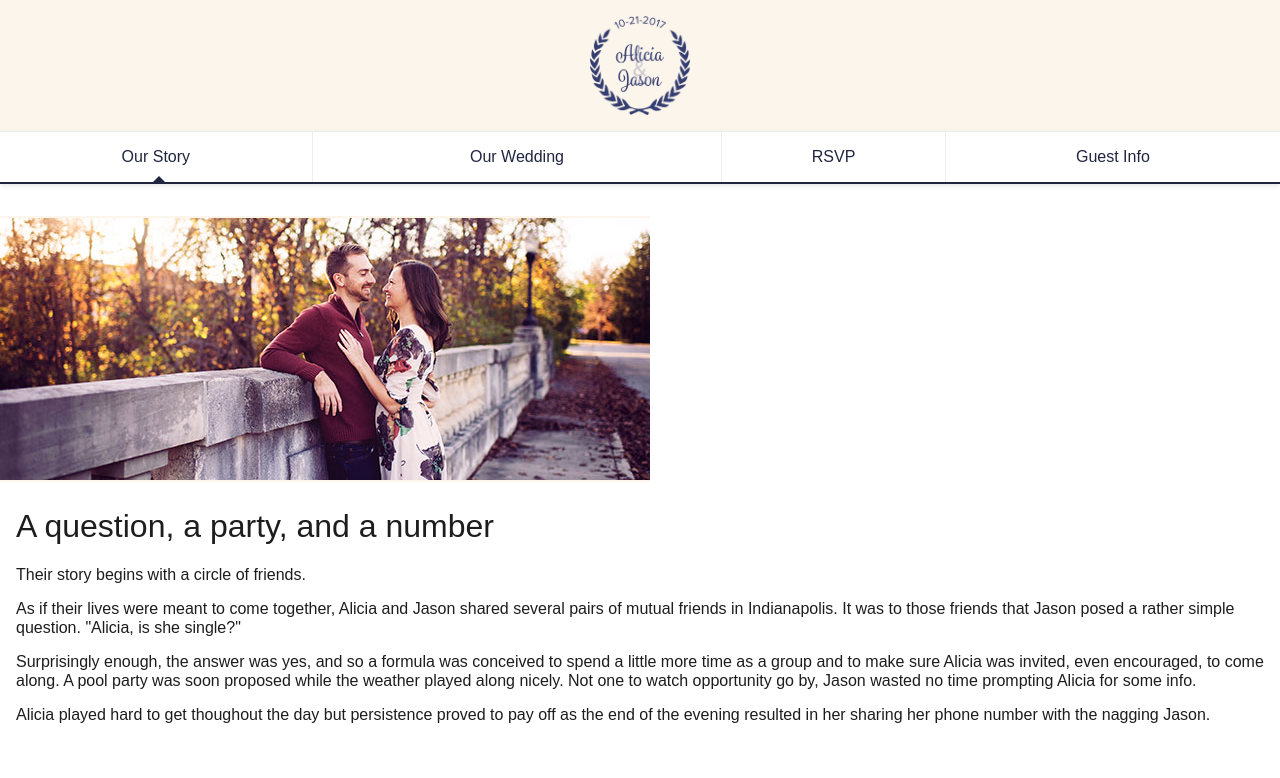
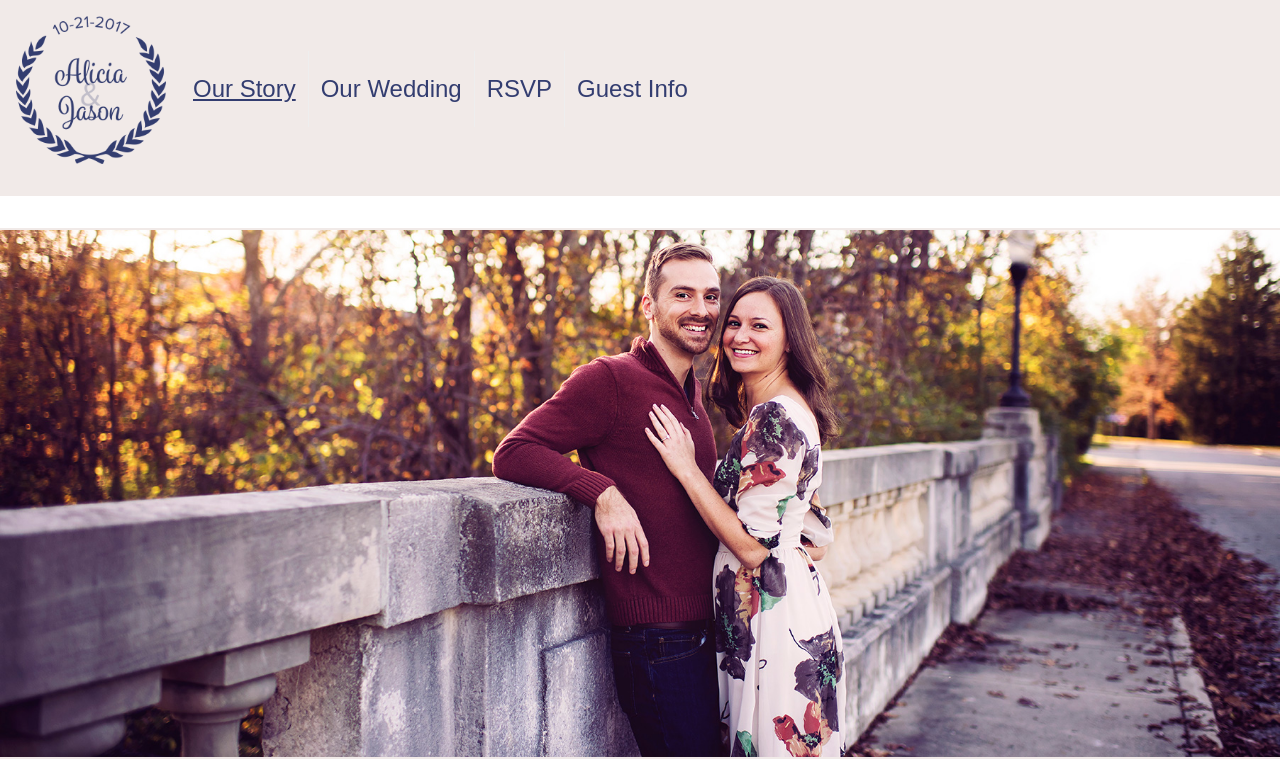
Before and after one commit to JasonAGross/wedding, a plain HTML site: page indexNew.html in a window 1280 px wide. Shown: the top 778 px of the page. Drawn offline with nearby package versions, Linux system fonts and the light colour scheme; some icons are missing.

Commit message:
New page + style updates

```diff
--- a/css/main.scss
+++ b/css/main.scss
@@ -2,8 +2,8 @@
 
 @import 'normalize';
 
-$navy: #20253f;
-$beige: #fcf5ec;
+$navy: #333d70;
+$beige: #f1eae8;
 $dark-gray: #1d1d1e;
 
 html, body {
@@ -18,7 +18,6 @@ h1, h2, h3 {
 
 a, a:active, a:visited {
 	color: $navy;
-	text-decoration: none;
 }
 
 a:hover {
@@ -65,7 +64,9 @@ a:hover {
 		li a {
 			position: relative;
 			display: block;
+			color: $navy;
 			text-align: center;
+			text-decoration: none;
 			padding: 1em .5em;
 
 			&:hover:after, &.active:after {
@@ -84,19 +85,75 @@ a:hover {
 }
 
 .hero {
-	max-width: 100%;
 	margin-top: 2em;
 	border-top: 2px solid $beige;
 	border-bottom: 2px solid $beige;
+
+	img {
+		display: block;
+		max-width: 100%;
+	}
+
+	.large {
+		display: none;
+	}
 }
 
 section {
 	margin: 0 1em;
 }
 
-@media only screen and (min-width: 450px) {
+@media only screen and (min-width: 649px) {
 
+	#pageHeader {
+		padding: 1em;
 
+		img {
+			float: left;
+		}
+
+		nav {
+			float: left;
+			background: none;
+			margin-top: 25px;
+			margin-left: 15px;
+			font-size: 1.25em;
+    		border: none;
+    		box-shadow: none;
+
+    		li a.active {
+    			text-decoration: underline
+    		}
+
+    		li a:hover:after, li a.active:after {
+    			display: none;
+    		}
+		}
+	}
+
+	.hero {
+		.small {
+			display: none;
+		}
+
+		.large {
+			display: block;
+		}
+	}
+
+}
+
+@media only screen and (min-width: 799px) {
+	#pageHeader {
+		img {
+			max-width: 150px;
+		}
+
+		nav {
+			font-size: 1.5em;
+			margin-top: 35px;
+		}
+	}
 }
 
 * {
--- a/indexNew.html
+++ b/indexNew.html
@@ -15,7 +15,7 @@
     <script>try{Typekit.load({ async: true });}catch(e){}</script>
   </head>
   <body>
-    <header id="pageHeader">
+    <header id="pageHeader" class="clearfix">
 		<img src="img/logo.png">
 		<nav>
 			<ul>
@@ -23,7 +23,14 @@
 			</ul>
 		</nav>
     </header>
-    <img src="img/mobileHero1.jpg" class="hero">
+    <div class="hero wedding">
+        <div class="small">
+            <img src="img/indexhero-small.jpg">
+        </div>
+        <div class="large">
+            <img src="img/indexhero-large.jpg">
+        </div>
+    </div>
     <section>
     	<h1>A question, a party, and a number</h1>
     	<p>Their story begins with a circle of friends.</p>
--- a/src/main.js
+++ b/src/main.js
@@ -8,7 +8,7 @@ var app = new Vue({
   data: {
     links: [
       { title: 'Our Story', address: "index.html", active: true },
-      { title: 'Our Wedding', address: "wdding.html", active: false },
+      { title: 'Our Wedding', address: "wedding.html", active: false },
       { title: 'RSVP', address: "rsvp.html", active: false },
       { title: 'Guest Info', address: "info.html", active: false }
     ]
```
Also changed, not shown: wedding.html (added, +42 -0 lines), css/main.css, img/indexhero-large.jpg (added), img/indexhero-small.jpg (added), img/weddinghero-large.jpg (added), img/weddinghero-small.jpg (added).
